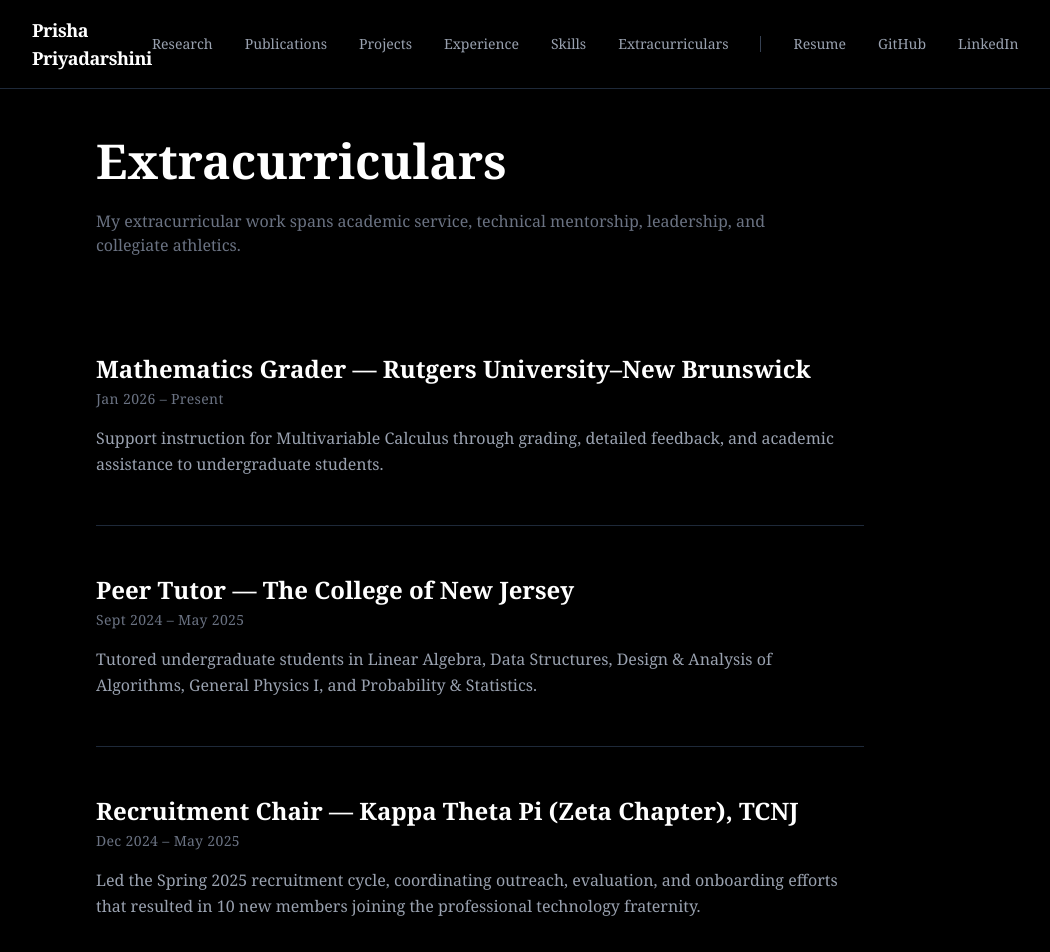
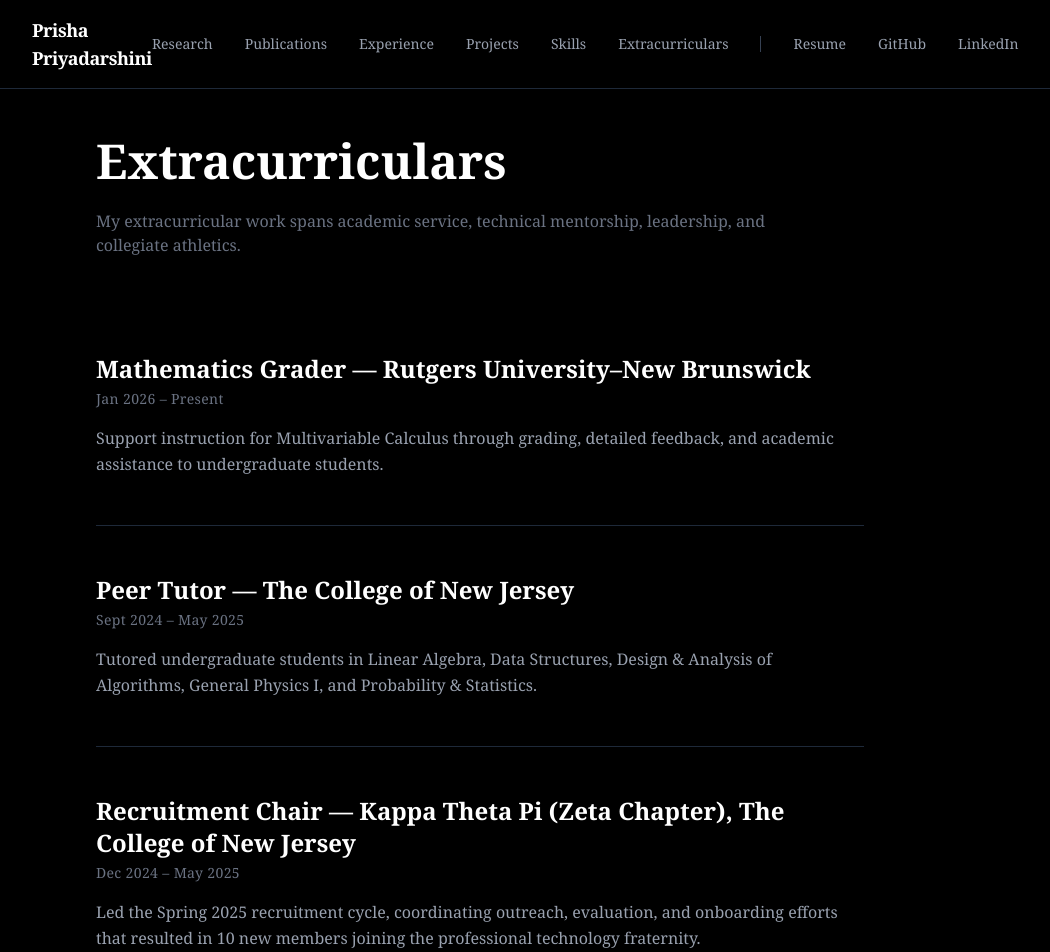
Before and after one commit to priyadp1/Website, a Next.js app in the folder prisha-portfolio/: page /extracurriculars in a window 1280 px wide. Shown: the top 952 px of the page, without its empty margins (120-1170 px from the left). Built offline with nearby package versions, Linux system fonts and the light colour scheme.

Commit message:
Edited extracurriculars

```diff
--- a/prisha-portfolio/src/app/components/Navbar.tsx
+++ b/prisha-portfolio/src/app/components/Navbar.tsx
@@ -24,12 +24,12 @@
             Publications
           </Link>
 
+          <Link href="/experience" className="hover:text-white transition-colors">
+            Experience
+          </Link>
+
           <Link href="/projects" className="hover:text-white transition-colors">
             Projects
-          </Link>
-
-          <Link href="/experience" className="hover:text-white transition-colors">
-            Experience
           </Link>
 
           {/* New Skills Link */}
--- a/prisha-portfolio/src/app/extracurriculars/page.tsx
+++ b/prisha-portfolio/src/app/extracurriculars/page.tsx
@@ -1,4 +1,4 @@
-export default function Extracurriculars() {
+export default function extracurriculars() {
   return (
     <div className="space-y-24">
 
@@ -60,7 +60,7 @@
         <div className="space-y-4">
           <div>
             <h2 className="text-2xl font-semibold text-white">
-              Recruitment Chair — Kappa Theta Pi (Zeta Chapter), TCNJ
+              Recruitment Chair — Kappa Theta Pi (Zeta Chapter), The College of New Jersey
             </h2>
             <p className="text-sm text-gray-500 mt-1 tracking-wide">
               Dec 2024 – May 2025
```
